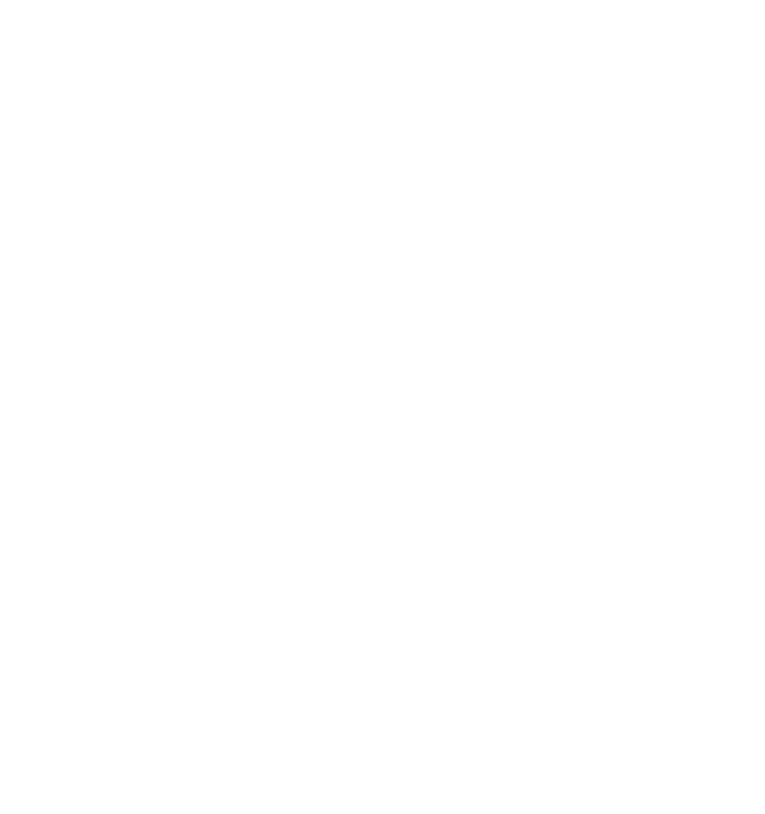
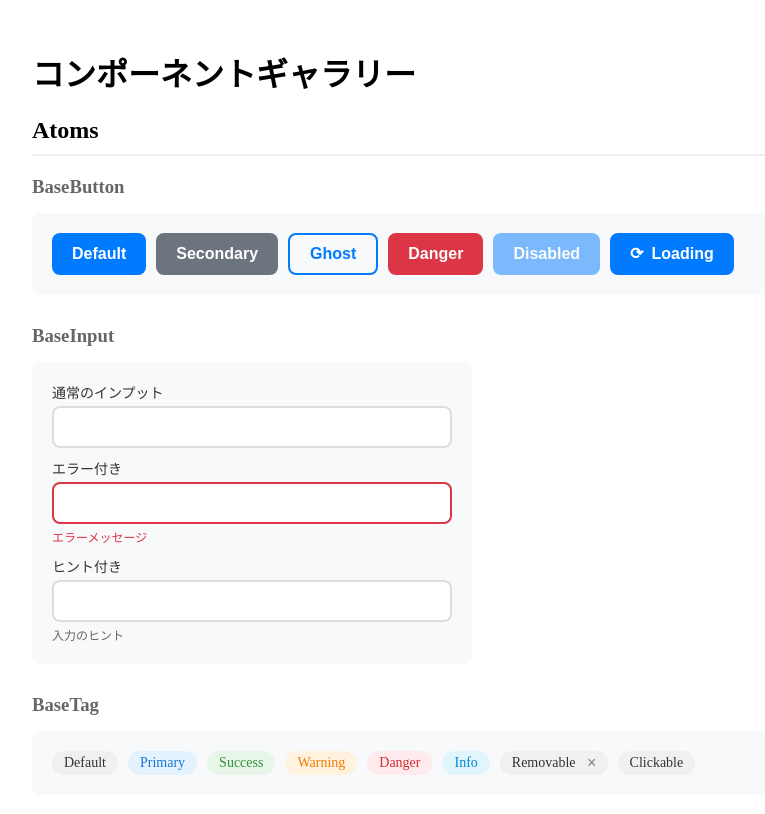
Before and after one commit to Riri-Inferno/my-portfolio, a Vue app: page /components in a window 1280 px wide. Before the commit this address had no page. Shown: the top 814 px of the page, without its empty margins (8-773 px from the left). Built offline with nearby package versions, Linux system fonts and the light colour scheme; the HTML template or start-up script is replaced by a standard one.

Commit message:
コンポーネント閲覧ページを追加

```diff
--- /dev/null
+++ b/src/components/pages/ComponentGallery.vue
@@ -0,0 +1,103 @@
+<template>
+  <div class="component-gallery">
+    <h1>コンポーネントギャラリー</h1>
+
+    <!-- Atoms -->
+    <section class="gallery-section">
+      <h2>Atoms</h2>
+
+      <!-- ボタン -->
+      <div class="component-demo">
+        <h3>BaseButton</h3>
+        <div class="demo-area">
+          <BaseButton>Default</BaseButton>
+          <BaseButton variant="secondary">Secondary</BaseButton>
+          <BaseButton variant="ghost">Ghost</BaseButton>
+          <BaseButton variant="danger">Danger</BaseButton>
+          <BaseButton disabled>Disabled</BaseButton>
+          <BaseButton :loading="true">Loading</BaseButton>
+        </div>
+      </div>
+
+      <!-- インプット -->
+      <div class="component-demo">
+        <h3>BaseInput</h3>
+        <div class="demo-area" style="max-width: 400px">
+          <BaseInput v-model="inputDemo" label="通常のインプット" />
+          <BaseInput v-model="inputDemo2" label="エラー付き" error="エラーメッセージ" />
+          <BaseInput v-model="inputDemo3" label="ヒント付き" hint="入力のヒント" />
+        </div>
+      </div>
+
+      <!-- タグ -->
+      <div class="component-demo">
+        <h3>BaseTag</h3>
+        <div class="demo-area">
+          <BaseTag>Default</BaseTag>
+          <BaseTag variant="primary">Primary</BaseTag>
+          <BaseTag variant="success">Success</BaseTag>
+          <BaseTag variant="warning">Warning</BaseTag>
+          <BaseTag variant="danger">Danger</BaseTag>
+          <BaseTag variant="info">Info</BaseTag>
+          <BaseTag removable @remove="handleRemove">Removable</BaseTag>
+          <BaseTag clickable @click="handleTagClick">Clickable</BaseTag>
+        </div>
+      </div>
+    </section>
+  </div>
+</template>
+
+<script setup lang="ts">
+import { ref } from 'vue'
+import BaseButton from '@/components/atoms/BaseButton.vue'
+import BaseInput from '@/components/atoms/BaseInput.vue'
+import BaseTag from '../atoms/BaseTag.vue'
+
+const inputDemo = ref('')
+const inputDemo2 = ref('')
+const inputDemo3 = ref('')
+
+const handleRemove = () => {
+  console.log('Tag removed')
+}
+
+const handleTagClick = () => {
+  console.log('Tag clicked')
+}
+</script>
+
+<style lang="scss" scoped>
+.component-gallery {
+  padding: 20px;
+  max-width: 1200px;
+  margin: 0 auto;
+}
+
+.gallery-section {
+  margin-bottom: 40px;
+
+  h2 {
+    margin-bottom: 20px;
+    padding-bottom: 10px;
+    border-bottom: 2px solid #eee;
+  }
+}
+
+.component-demo {
+  margin-bottom: 30px;
+
+  h3 {
+    margin-bottom: 15px;
+    color: #666;
+  }
+}
+
+.demo-area {
+  display: flex;
+  flex-wrap: wrap;
+  gap: 10px;
+  padding: 20px;
+  background-color: #f8f9fa;
+  border-radius: 8px;
+}
+</style>
--- a/src/components/pages/LandingPage.vue
+++ b/src/components/pages/LandingPage.vue
@@ -1,15 +1,42 @@
+<!-- src/components/pages/LandingPage.vue -->
 <template>
-  <h1>トップページ(作業中)</h1>
-  <BaseButton :loading="isLoading" @click="handleClick">Click me</BaseButton>
+  <div class="landing-page">
+    <h1>トップページ</h1>
+    <nav class="navigation">
+      <BaseButton @click="goToComponents"> コンポーネントギャラリーへ </BaseButton>
+    </nav>
+  </div>
 </template>
 
 <script setup lang="ts">
+import { useRouter } from 'vue-router'
 import BaseButton from '@/components/atoms/BaseButton.vue'
-import { ref } from 'vue'
 
-const isLoading = ref(false)
+const router = useRouter()
 
-const handleClick = () => {
-  console.log('Button clicked!')
+const goToComponents = () => {
+  router.push('/components')
 }
 </script>
+
+<style lang="scss" scoped>
+.landing-page {
+  display: flex;
+  flex-direction: column;
+  align-items: center;
+  justify-content: center;
+  min-height: 100vh;
+  padding: 20px;
+
+  h1 {
+    margin-bottom: 40px;
+    font-size: 48px;
+    color: #333;
+  }
+
+  .navigation {
+    display: flex;
+    gap: 20px;
+  }
+}
+</style>
--- a/src/router/index.ts
+++ b/src/router/index.ts
@@ -9,6 +9,11 @@
       name: 'landing',
       component: LandingPage,
     },
+    {
+      path: '/components',
+      name: 'components',
+      component: () => import('../components/pages/ComponentGallery.vue'),
+    },
   ],
 })
 
```
